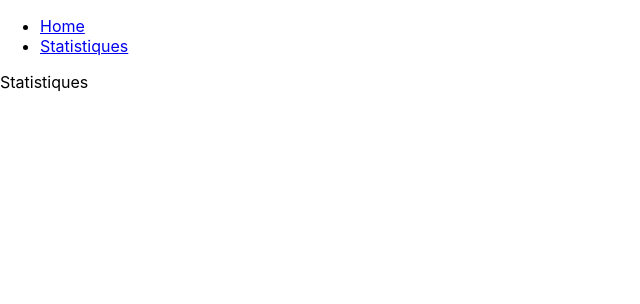
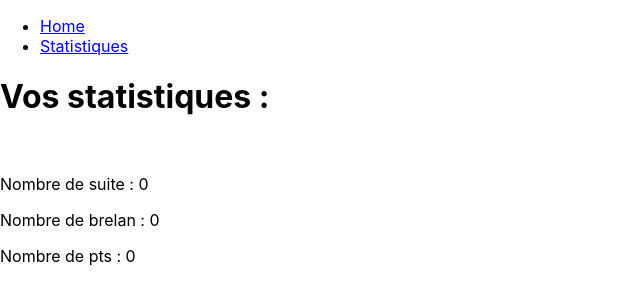
Before and after one commit to 7estelle/react-yam-challenge, a React (Create React App) app in the folder yam/: page /statistiques in a window 1280 px wide. Shown: the top 304 px of the page, without its empty margins (0-640 px from the left). Built offline with nearby package versions, Linux system fonts and the light colour scheme.

Commit message:
all the features are done

```diff
--- a/yam/src/App.js
+++ b/yam/src/App.js
@@ -1,5 +1,6 @@
 import { Routes, Route, NavLink } from "react-router-dom";
 import Home from "./Home";
+import Statistiques from "./Statistiques";
 
 function Navigation() {
   return (
@@ -25,8 +26,7 @@ function App() {
       <Navigation />
       <Routes>
         <Route index path="/" element={<Home />} />
-        <Route path="/statistiques" element={<p>Statistiques</p>} />
-        <Route path="*" element={<p>No match</p>} />
+        <Route path="/statistiques" element={<Statistiques />} />
       </Routes>
     </>
   );
--- /dev/null
+++ b/yam/src/Statistiques.js
@@ -0,0 +1,20 @@
+import { useSelector, useDispatch } from 'react-redux';
+import { reset_points, suite, brelan } from './store/actions/actions-types';
+import { useState, useEffect } from 'react';
+
+function Statistiques() {
+
+    const { total, nbSuite, nbBrelan } = useSelector(state => state.game.totalResults);
+
+    return (
+        <>
+            <h1>Vos statistiques :</h1>
+            <br/>
+            <p>Nombre de suite : {nbSuite}</p>
+            <p>Nombre de brelan : {nbBrelan}</p>
+            <p>Nombre de pts : {total}</p>
+        </>
+    )
+}
+
+export default Statistiques;
--- a/yam/src/store/reducers/game.js
+++ b/yam/src/store/reducers/game.js
@@ -31,7 +31,7 @@ const reducer = (state = initialState, action = {}) => {
                     total: state.gameResults.total + brelanPoints,
                 },
                 totalResults: {
-                    ...state.totalresults,
+                    ...state.totalResults,
                     nbBrelan: state.totalResults.nbBrelan + 1,
                     total: state.totalResults.total + brelanPoints,
                 }
```
